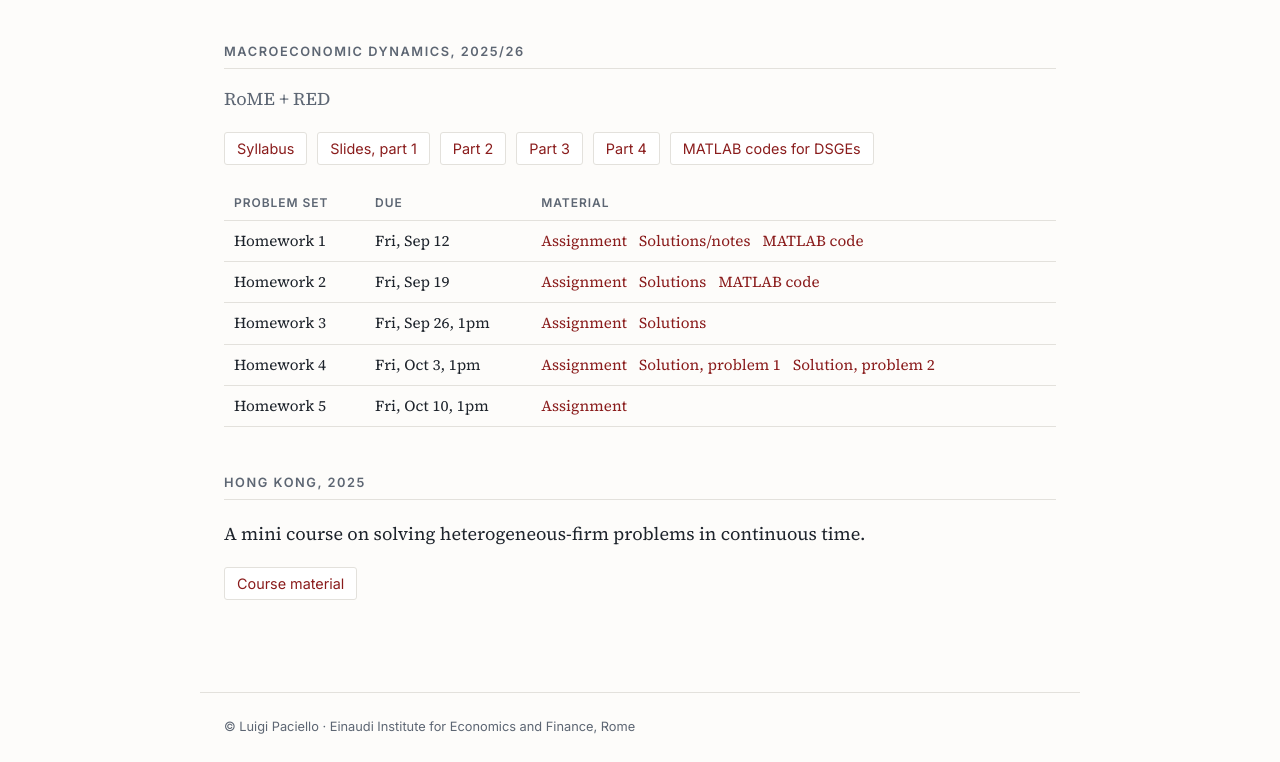
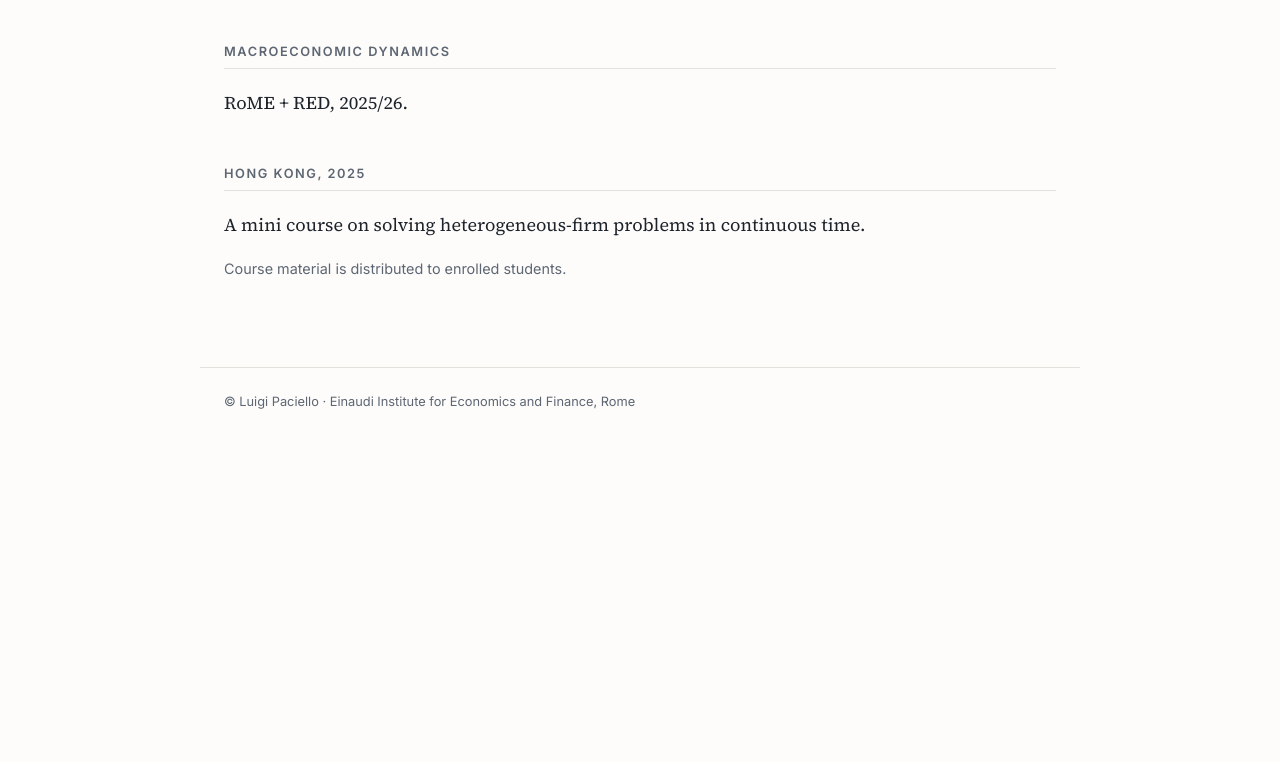
Before and after one commit to gigipaciello/gigipaciello.github.io, a plain HTML site: page teaching.html in a window 1280 px wide. Shown: the part 163-925 px from the top of the page. After the commit the page ends 800 px from the top, so only its background shows below. Drawn offline with Linux system fonts and the light colour scheme.

Commit message:
Remove course material links from teaching page
Co-Authored-By: Claude Opus 5.5 <noreply@anthropic.com>
Claude-Session: https://claude.ai/code/session_019C1UVmhGq4KbxLej32sFdq

```diff
--- a/teaching.html
+++ b/teaching.html
@@ -25,32 +25,13 @@
 <main>
 <h1>Teaching</h1>
 
-<h2>Macroeconomic Dynamics, 2025/26</h2>
-<p class="course-sub">RoME + RED</p>
-<div class="links">
-  <a href="https://www.dropbox.com/scl/fi/w3pii5e3mh34gukxxb1ww/Syllabus_final.pdf?rlkey=puv16wmytbzcw3nkb1l7odvgc&amp;dl=0">Syllabus</a>
-  <a href="https://www.dropbox.com/scl/fi/lgp0pbpj2jmb1in95ilo2/Part1.pdf?rlkey=4968sgjcqcjz4trepzufdb3f6&amp;dl=0">Slides, part 1</a>
-  <a href="https://www.dropbox.com/scl/fi/7k1hzpl8zg6z4wfy62w5h/Part2.pdf?rlkey=o03dtionygiruf1nrz93lck9o&amp;dl=0">Part 2</a>
-  <a href="https://www.dropbox.com/scl/fi/uswobhac6mvho3ddb68al/Part3.pdf?rlkey=6414ud0m2z45lyokbw7cddv8n&amp;dl=0">Part 3</a>
-  <a href="https://www.dropbox.com/scl/fi/buhjs6q7dqvj35mb6w6tt/Part4.pdf?rlkey=h8cc3lg9qypy6qpimwxhldxuv&amp;dl=0">Part 4</a>
-  <a href="https://www.dropbox.com/scl/fo/775fiysp5gg0ih6kr0ita/ALTxlBQTEV118qxl99i33Vw?rlkey=nojp8dypmoflfafppfuiww91s&amp;dl=0">MATLAB codes for DSGEs</a>
-</div>
-<table class="hw">
-  <thead><tr><th>Problem set</th><th>Due</th><th>Material</th></tr></thead>
-  <tbody>
-    <tr><td>Homework 1</td><td>Fri, Sep 12</td><td><a href="https://www.dropbox.com/scl/fi/uawc1kc0u793sztr2308n/hmw1.pdf?rlkey=4i6olqhgj3cci9zy58pktlkqs&amp;dl=0">Assignment</a><a href="https://www.dropbox.com/scl/fi/0dweevyj8cwbuh5crtm2s/hmw1solutions.pdf?rlkey=cog1n8yzymh7te729pvg8nv6z&amp;dl=0">Solutions/notes</a><a href="https://www.dropbox.com/scl/fi/jz4n0bilhemxs2uxmw6sr/hmw1code.m?rlkey=6cburvs6v1ppz7i7z7dwqtuey&amp;dl=0">MATLAB code</a></td></tr>
-    <tr><td>Homework 2</td><td>Fri, Sep 19</td><td><a href="https://www.dropbox.com/scl/fi/90zc6mq4gm91kd1111iem/hmw2.pdf?rlkey=vzv9cs6qt7eegihsyqxs38hey&amp;dl=0">Assignment</a><a href="https://www.dropbox.com/scl/fi/zs5p6y36rcewespv5w75j/hmw2-sols.pdf?rlkey=aovf1txa0snzs3dp5pfieh2p7&amp;dl=0">Solutions</a><a href="https://www.dropbox.com/scl/fi/g3bzwucm4atg24eua06a2/hmw2_code.m?rlkey=4txoeurt6abuwp358jnx9k87z&amp;dl=0">MATLAB code</a></td></tr>
-    <tr><td>Homework 3</td><td>Fri, Sep 26, 1pm</td><td><a href="https://www.dropbox.com/scl/fi/8upbfixeig18ea9aj3sxp/hmw3.pdf?rlkey=ho3gz8rg200mxr36236mzixi5&amp;dl=0">Assignment</a><a href="https://www.dropbox.com/scl/fi/lo75ve64j75t96siq5trk/hmw3-sols.pdf?rlkey=pawiy2ci4rt33yfh6igbubm19&amp;dl=0">Solutions</a></td></tr>
-    <tr><td>Homework 4</td><td>Fri, Oct 3, 1pm</td><td><a href="https://www.dropbox.com/scl/fi/3qlpqwescay436nsxu3xb/hmw4.pdf?rlkey=dcrevtzuq7pt5sbnsijz02fvi&amp;dl=0">Assignment</a><a href="https://www.dropbox.com/scl/fo/9xa8miy1zd1imf3hbxbe1/AHHqWPsAg_WVRCeOS1T-SHI?rlkey=srva4sj9detbvl2x2v7khygmw&amp;dl=0">Solution, problem 1</a><a href="https://www.dropbox.com/scl/fi/fdbmxz2axkxqwmyso3ep8/Problem2.pdf?rlkey=0stzia8810hq3zg9wu2qsnoel&amp;dl=0">Solution, problem 2</a></td></tr>
-    <tr><td>Homework 5</td><td>Fri, Oct 10, 1pm</td><td><a href="https://www.dropbox.com/scl/fi/tvlwt6ljaavhaq43wus80/ExamRoME2425.pdf?rlkey=73uy5ezneurj4v7ekfypvvnzc&amp;dl=0">Assignment</a></td></tr>
-  </tbody>
-</table>
+<h2>Macroeconomic Dynamics</h2>
+<p>RoME + RED, 2025/26.</p>
 
 <h2>Hong Kong, 2025</h2>
 <p>A mini course on solving heterogeneous-firm problems in continuous time.</p>
-<div class="links">
-  <a href="https://www.dropbox.com/scl/fo/896kyfeinwnsrhsizo4eb/AD3j9_jgEzHpgrAAOWsdVbI?rlkey=6cq6dxw0i9vh1993qfyiwt3pz&amp;dl=0">Course material</a>
-</div>
+
+<p class="contact">Course material is distributed to enrolled students.</p>
 </main>
 <footer>&copy; Luigi Paciello &middot; Einaudi Institute for Economics and Finance, Rome</footer>
 </body>
```
